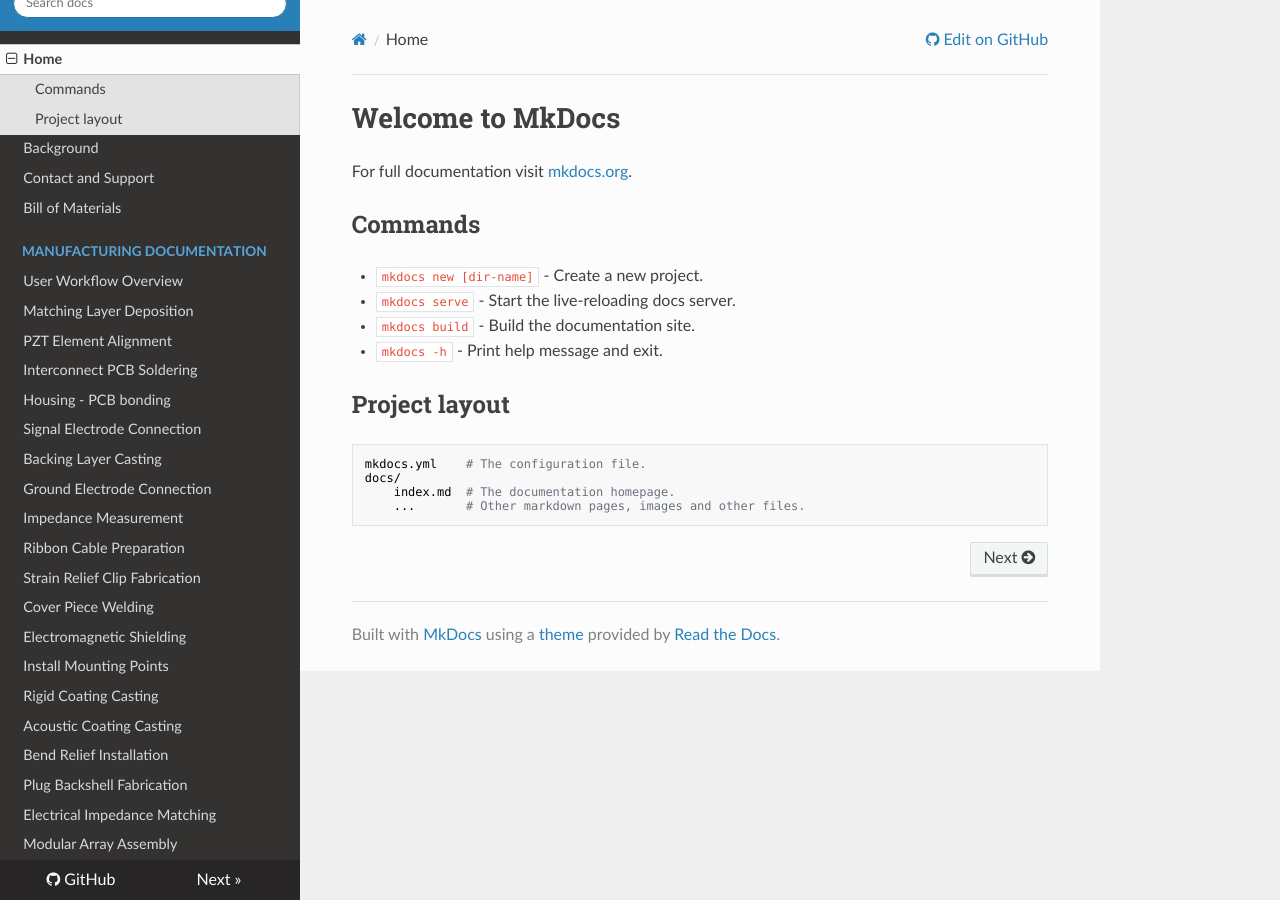
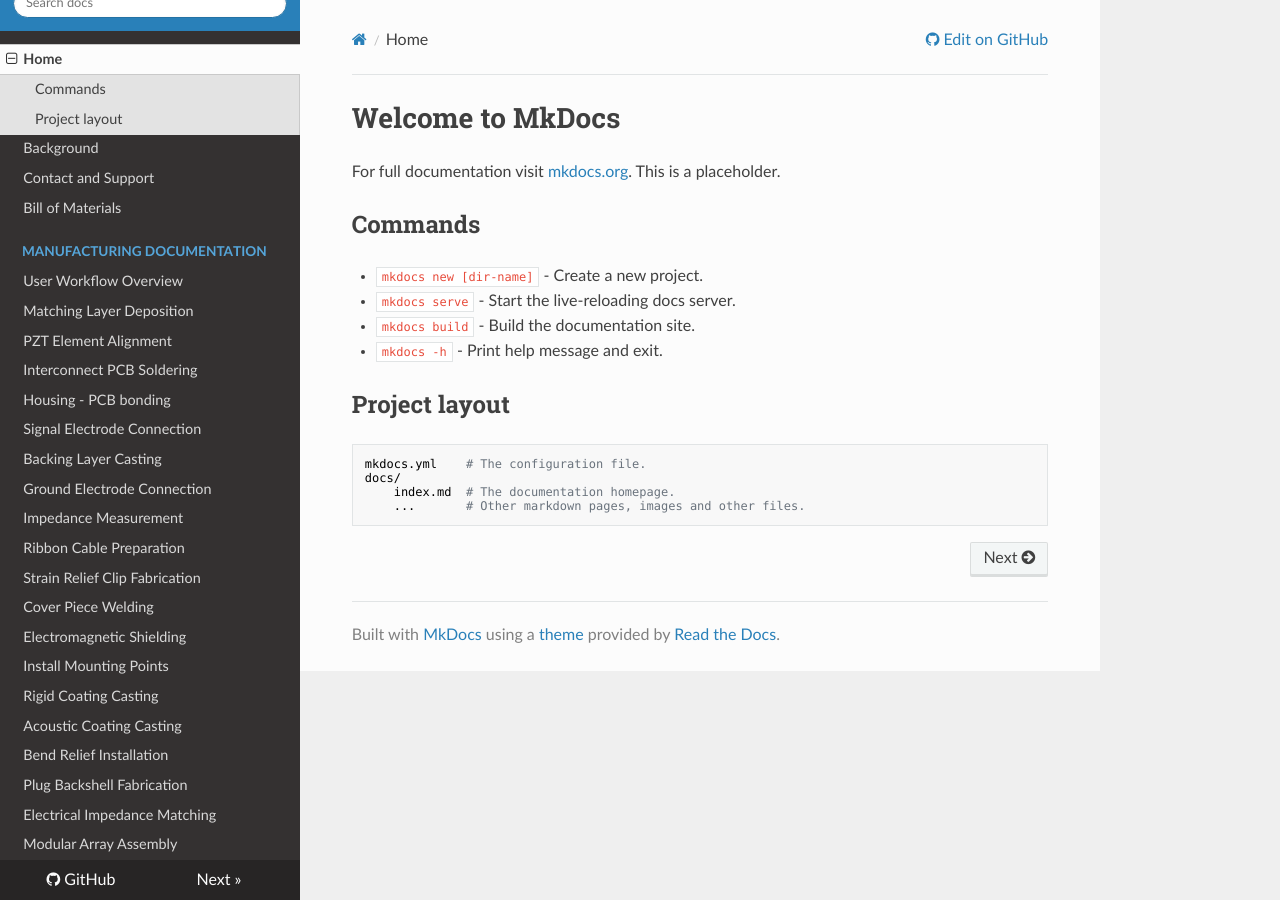
Before and after one commit to morganjroberts/open-UST, an MkDocs documentation site: the page built from docs/index.md, in a window 1280 px wide. Built offline with MkDocs 1.6.1, drawn with Linux system fonts in a browser that asks for light colours; nearby versions of some CDN libraries.

Commit message:
testing pushing

```diff
--- a/docs/index.md
+++ b/docs/index.md
@@ -1,6 +1,7 @@
 # Welcome to MkDocs
 
 For full documentation visit [mkdocs.org](https://www.mkdocs.org).
+This is a placeholder.
 
 ## Commands
 
```
